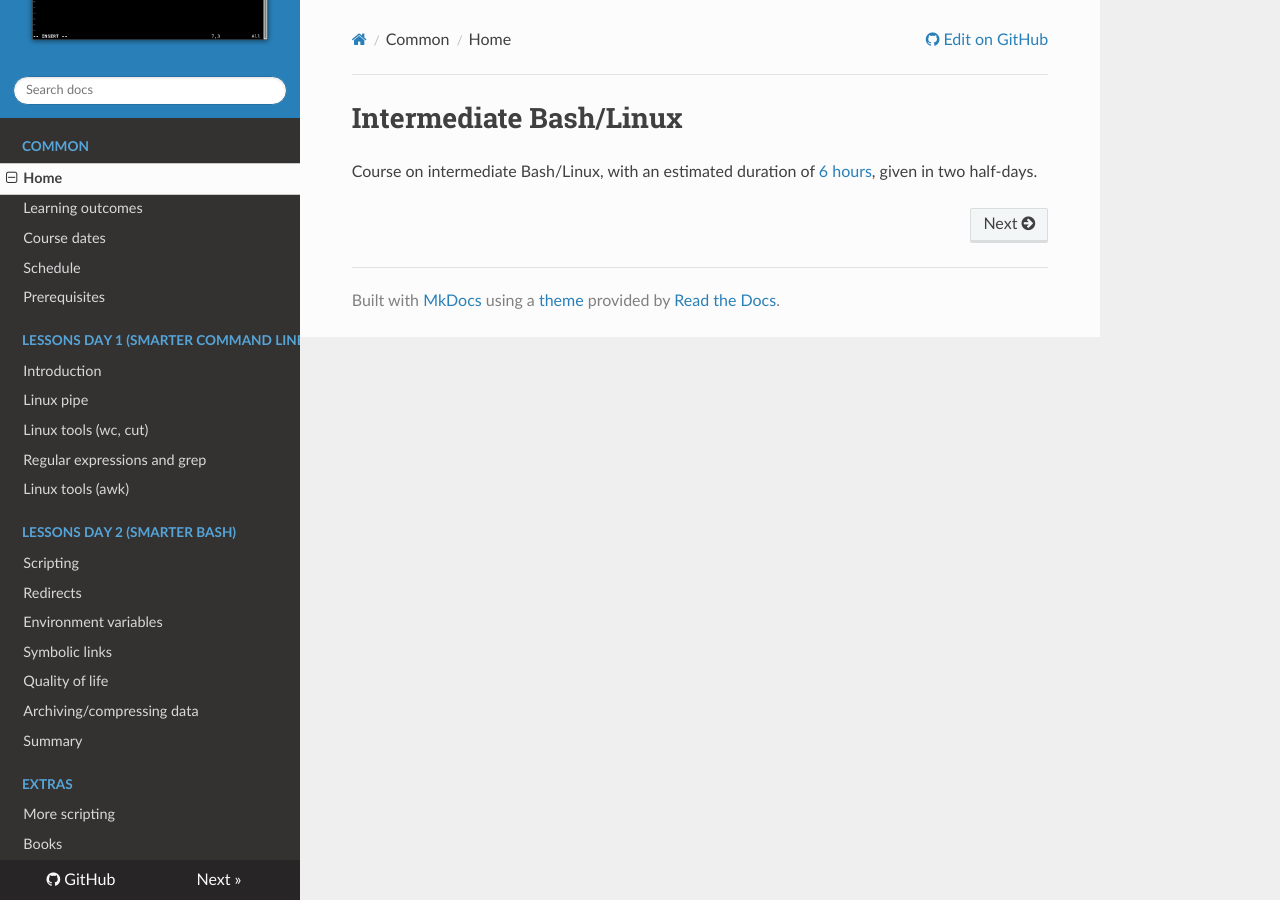
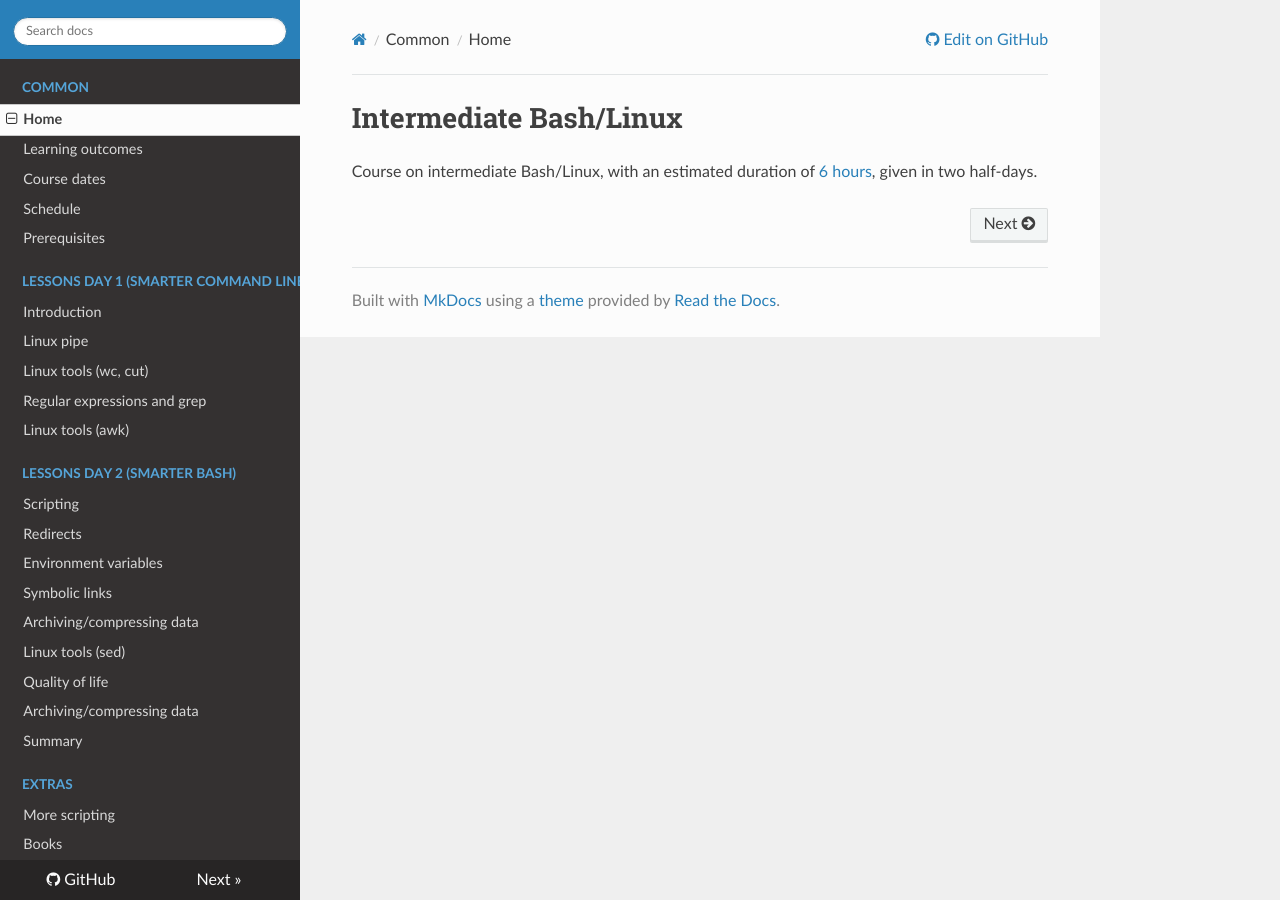
Before and after one commit to UPPMAX/linux-command-line-201, an MkDocs documentation site: the page built from docs/index.md, in a window 1280 px wide. Built offline with MkDocs 1.6.1, drawn with Linux system fonts in a browser that asks for light colours; nearby versions of some CDN libraries.

Commit message:
Restructuring, putting archiving/compressing before Quality of Life and also putting a short section on sed

```diff
--- a/mkdocs.yml
+++ b/mkdocs.yml
@@ -55,6 +55,8 @@ nav:
     - Redirects: sessions/redirects.md
     - Environment variables: sessions/env_vars.md
     - Symbolic links: sessions/symlinks.md
+    - Archiving/compressing data: sessions/arch.md
+    - Linux tools (sed): sessions/sed.md
     - Quality of life: sessions/qual.md
     - Archiving/compressing data: sessions/arch.md
     - Summary: summary.md
```
